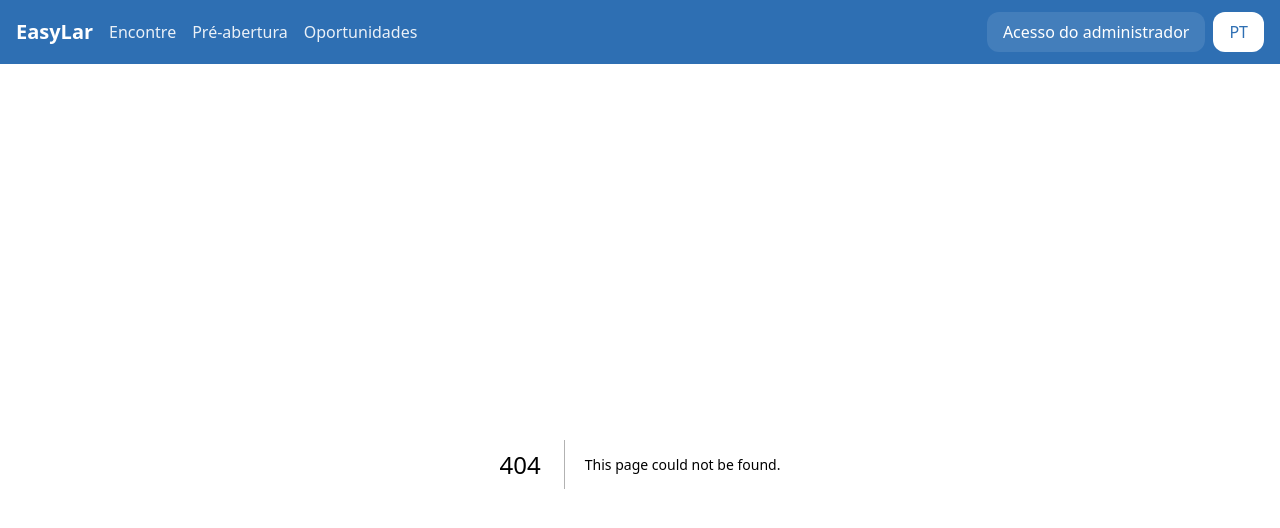
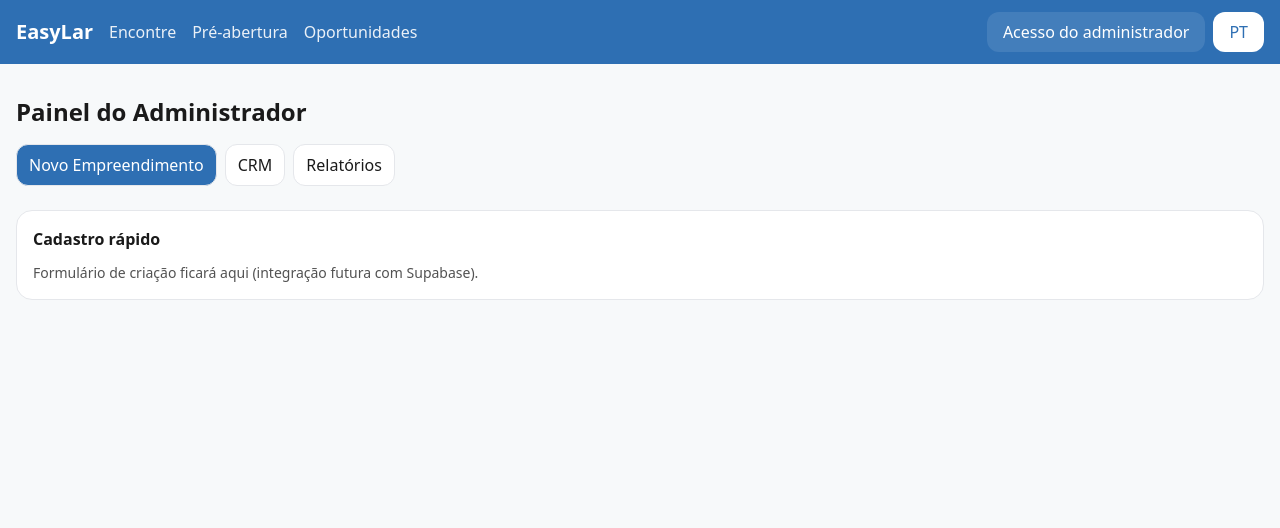
Before and after one commit to thiagosenabhz/easylarportal, a Next.js app: page /admin in a window 1280 px wide. Before the commit this address had no page. Shown: the top 528 px of the page. Built offline with nearby package versions, Linux system fonts and the light colour scheme.

Commit message:
Create page.tsx

```diff
--- /dev/null
+++ b/app/admin/page.tsx
@@ -0,0 +1,39 @@
+'use client';
+import { useState } from 'react';
+
+function TabButton({ active, children, onClick }:{active:boolean, children:React.ReactNode, onClick:()=>void}){
+  return <button onClick={onClick} className={`px-3 py-2 rounded-xl border ${active?'bg-brandBlue text-white':'bg-white'}`}>{children}</button>
+}
+
+export default function AdminPage(){
+  const [tab, setTab] = useState<'novo'|'crm'|'relatorios'>('novo');
+  return (
+    <div className="container-xl py-8">
+      <h1 className="text-2xl font-semibold mb-4">Painel do Administrador</h1>
+      <div className="flex gap-2 mb-6">
+        <TabButton active={tab==='novo'} onClick={()=>setTab('novo')}>Novo Empreendimento</TabButton>
+        <TabButton active={tab==='crm'} onClick={()=>setTab('crm')}>CRM</TabButton>
+        <TabButton active={tab==='relatorios'} onClick={()=>setTab('relatorios')}>Relatórios</TabButton>
+      </div>
+
+      {tab==='novo' && (
+        <div className="card p-4">
+          <h2 className="font-semibold mb-3">Cadastro rápido</h2>
+          <p className="text-sm text-neutral-600">Formulário de criação ficará aqui (integração futura com Supabase).</p>
+        </div>
+      )}
+      {tab==='crm' && (
+        <div className="card p-4">
+          <h2 className="font-semibold mb-3">CRM Interativo</h2>
+          <p className="text-sm text-neutral-600">Kanban de leads (em breve).</p>
+        </div>
+      )}
+      {tab==='relatorios' && (
+        <div className="card p-4">
+          <h2 className="font-semibold mb-3">Relatórios</h2>
+          <p className="text-sm text-neutral-600">Gráficos e métricas (em breve).</p>
+        </div>
+      )}
+    </div>
+  )
+}
```
